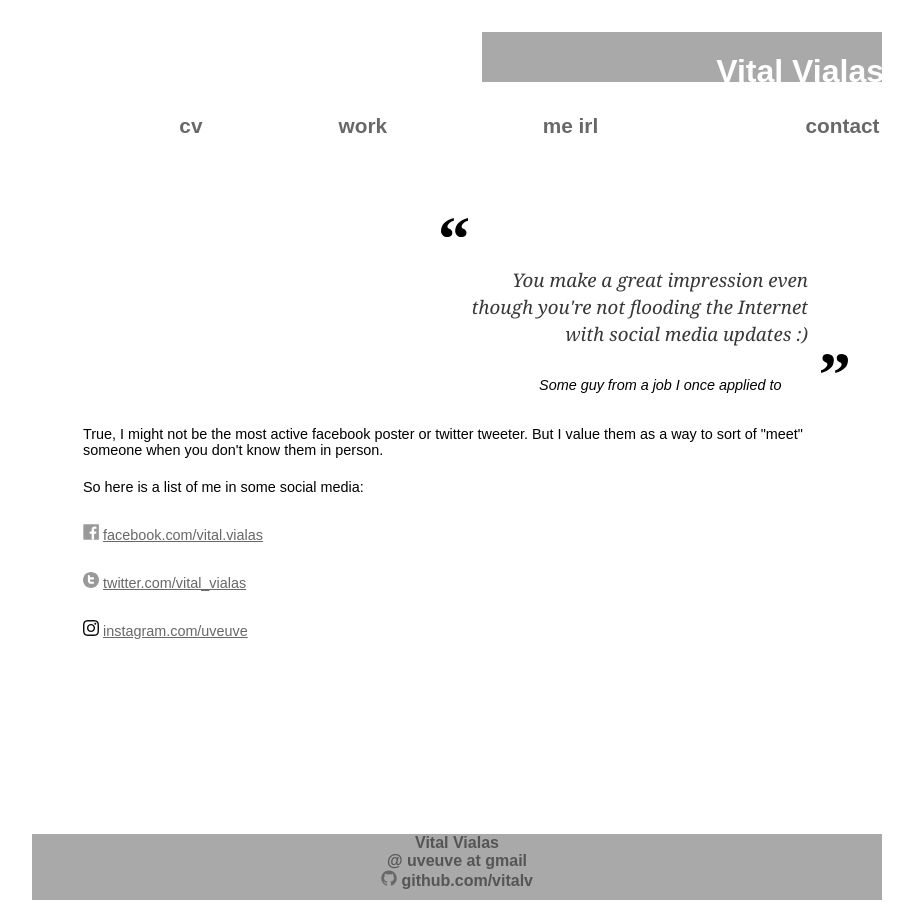
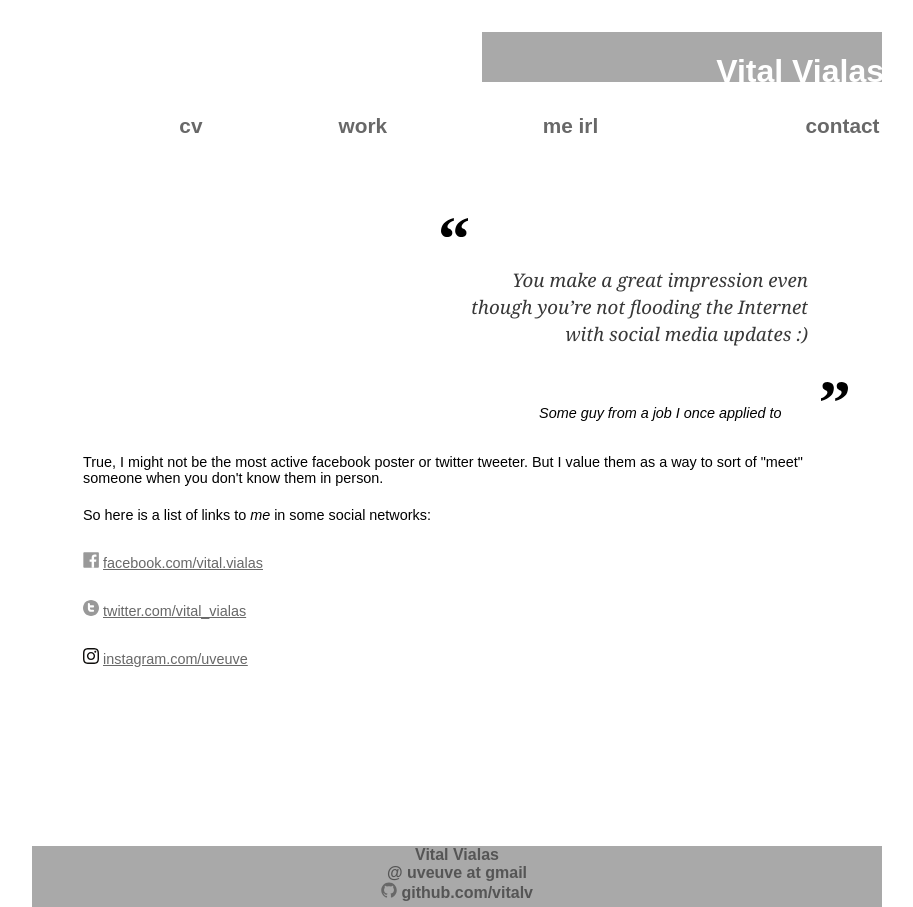
Before and after one commit to vitalv/vitalv.github.io, a Jekyll site: the page built from me-irl/index.md, in a window 1280 px wide. Shown: the whole page, without its empty margins (183-1096 px from the left). Built offline with Jekyll 4.4.1, drawn with Linux system fonts in a browser that asks for light colours.

Commit message:
lalala, it's friday

```diff
--- a/css/main.css
+++ b/css/main.css
@@ -18,7 +18,7 @@
     	margin-left: auto;
     	margin-right: auto;
     	margin-top: 2em;
-    	margin-bottom: -62px;
+    	margin-bottom: -50px;
 
 	}
 
@@ -197,7 +197,7 @@
 	}
 
 	.site-footer, #wrap:after {
-	  height: 66px;
+	  height: 61px;
 	}
 	.site-footer {
 	 	background: #A9A9A9;
--- a/me-irl/index.md
+++ b/me-irl/index.md
@@ -6,9 +6,7 @@ title: Vital Vialas In Real Life
 
 ![oquote]({{site.url}}/assets/img/openquote.svg){: .oquote }
 
-<blockquote>
-	 You make a great impression even though you're not flooding the Internet with social media updates :)
-</blockquote>
+> You make a great impression even though you're not flooding the Internet with social media updates :)
 
 ![cquote]({{site.url}}/assets/img/closequote.svg){: .cquote }
 
@@ -17,13 +15,16 @@ title: Vital Vialas In Real Life
 <p style="clear:both">
 True, I might not be the most active facebook poster or twitter tweeter.
 But I value them as a way to sort of "meet" someone when you don't know them in person.</p>
-So here is a list of me in some social media:
+
+<p>
+So here is a list of links to <i>me</i> in some social networks:
+</p>
 
 <div style="display:inline clear:both" class="social-media-link">
-	<span class="icon icon--facebook">{% include facebook.svg %} <a href='https://facebook.com/vital.vialas/'> facebook.com/vital.vialas</a>
+	<span class="icon icon--facebook">{% include facebook.svg %} <a href='https://facebook.com/vital.vialas/' target="_blank"> facebook.com/vital.vialas</a>
 
 <div style="display:inline  clear:both" class="social-media-link">
-	<span class="icon icon--twitter">{% include Icon_Twitter.svg %} <a href='https://twitter.com/vital_vialas/'> twitter.com/vital_vialas</a>
+	<span class="icon icon--twitter">{% include Icon_Twitter.svg %} <a href='https://twitter.com/vital_vialas/' target="_blank"> twitter.com/vital_vialas</a>
 
 <div style="display:inline , clear:both" class="social-media-link">
-	<span class="icon icon--instagram">{% include Instagram-icon.svg %} <a href='https://www.instagram.com/uveuve/'> instagram.com/uveuve</a>
+	<span class="icon icon--instagram">{% include Instagram-icon.svg %} <a href='https://www.instagram.com/uveuve/' target="_blank"> instagram.com/uveuve</a>
```
Also changed, not shown: work/index.md (+2 -3 lines).
